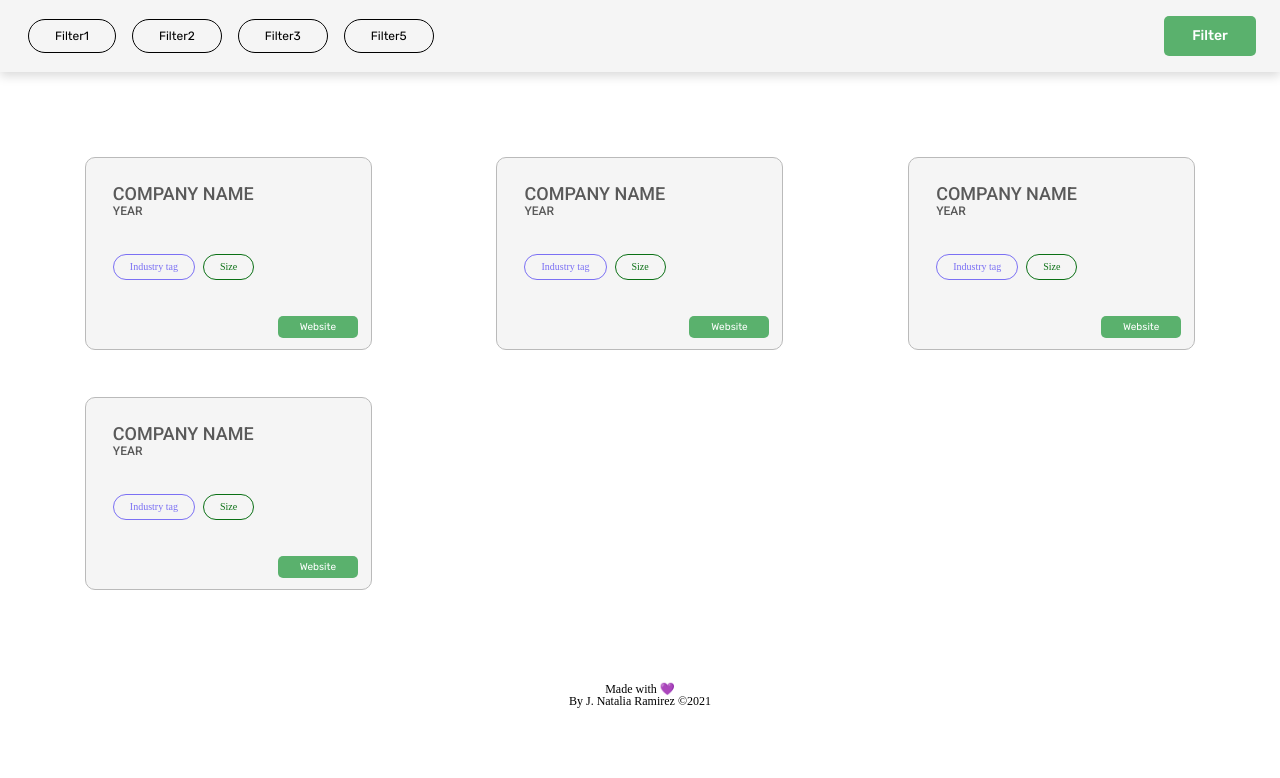
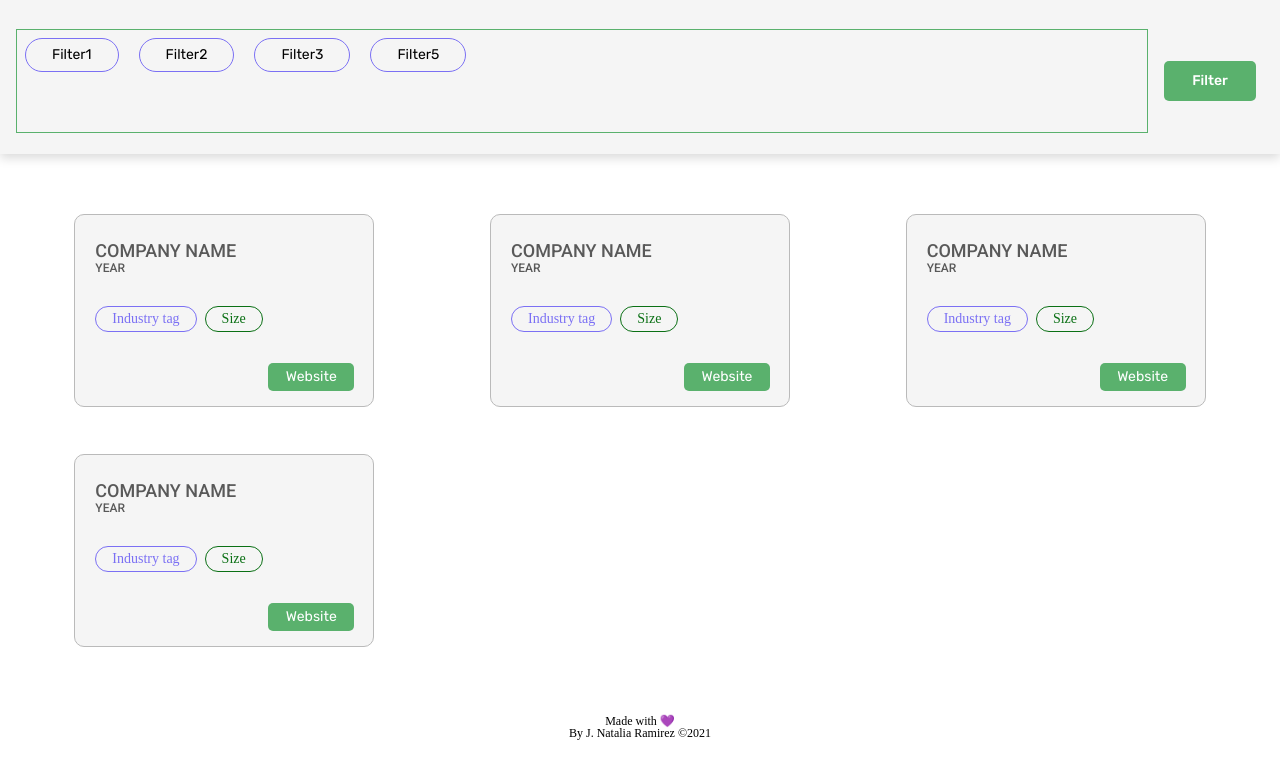
Before and after one commit to TrellixVulnTeam/JOBMadrid-networking_FNET, a website: page docs/index.html in a window 1280 px wide. Drawn offline with nearby package versions, Linux system fonts and the light colour scheme; files that its build step writes are made by us from their sources; no server answers.

Commit message:
Fix styles for chips and cards

```diff
--- a/src/scss/core/_variables.scss
+++ b/src/scss/core/_variables.scss
@@ -1,9 +1,13 @@
 /* Colors */
-$color-green: #5AB16D;
-$color-white: #fff;
-$color-grey : #F5F5F5;
-$color-black: #595959;
-$color-btn  : $color-green;
+$color-green  : #5AB16D;
+$color-green-2: #0B7015;
+$color-white  : #fff;
+$color-grey   : #F5F5F5;
+$color-black  : #595959;
+$color-purple : #7B70F4 ;
+$color-btn : $color-green;
 /* Fonts */
-$font-title : 'Roboto',sans-serif;
-$font-normal: 'Rubik',sans-serif;
+$font-title   : 'Roboto',
+sans-serif;
+$font-normal: 'Rubik',
+sans-serif;
--- a/src/scss/layout/_header.scss
+++ b/src/scss/layout/_header.scss
@@ -3,19 +3,25 @@
   justify-content : space-between;
   align-items     : center;
   width           : 100%;
-  height          : 72px;
-  padding         : 8px 24px 8px 16px;
+  height          : 154px;
+  padding         : 16px 24px 8px 16px;
   background-color: $color-grey;
   box-shadow      : 0px 4px 10px 0px rgba(0, 0, 0, 0.15);
 
   &__chips {
+    width       : 100%;
+    height      : 80%;
+    margin-right: 16px;
+    border      : 1px solid $color-green;
+    overflow-y  : scroll;
+
     &--unit {
-      border       : solid 1px black;
+      border       : solid 1px $color-purple;
       padding      : 8px 26px;
       border-radius: 20px;
-      margin-left  : 12px;
+      margin       : 8px;
       font-family  : $font-normal;
-      font-size    : 12px;
+      font-size    : 14px;
       line-height  : 16px;
 
       &:hover {
@@ -23,7 +29,7 @@
         border          : none;
         background-color: $color-btn;
       }
-  }
+    }
   }
 
   &__filter {
--- a/src/scss/layout/_main.scss
+++ b/src/scss/layout/_main.scss
@@ -2,7 +2,7 @@
   display              : grid;
   grid-template-columns: repeat(3, 1fr);
   grid-gap             : 47px;
-  padding              : 85px 46px;
+  padding              : 60px 40px;
   place-items          : center;
 }
 
@@ -10,8 +10,8 @@
   display         : flex;
   flex-direction  : column;
   justify-content : space-between;
-  padding         : 25px 13px 11px 27px;
-  width           : 287px;
+  padding         : 25px 19px 15px 20px;
+  width           : 300px;
   height          : 193px;
   border          : solid 1px #BABABA;
   border-radius   : 10px;
@@ -40,13 +40,15 @@
     margin-right: 4px;
 
     &--industry {
-      border: 1.5px #7B70F4 solid;
-      color : #7B70F4;
+      font-size: 14px;
+      border: 1.5px $color-purple solid;
+      color : $color-purple;
     }
 
     &--size {
-      border: 1.5px #0B7015 solid;
-      color : #0B7015;
+      font-size: 14px;
+      border: 1.5px $color-green-2 solid;
+      color : $color-green-2;
     }
   }
 
@@ -59,13 +61,13 @@
     display         : flex;
     justify-content : center;
     align-items     : center;
-    width           : 80px;
-    height          : 22px;
+    width           : 86px;
+    height          : 28px;
     border-radius   : 5px;
     background-color: $color-btn;
     color           : $color-white;
     font-family     : $font-normal;
-    font-size       : 10px;
+    font-size       : 14px;
     line-height     : 16px;
     text-decoration : none;
   }
```
Also changed, not shown: public/assets/css/main.css, 1 other file.
